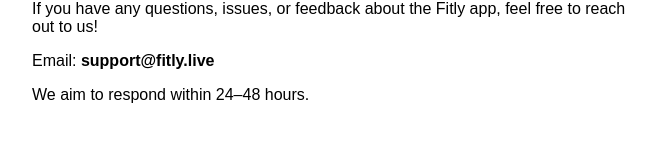
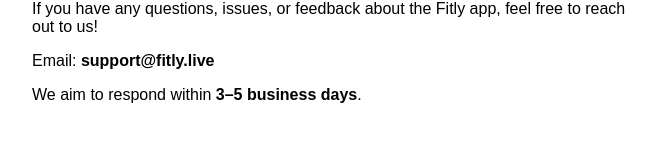
Before and after one commit to Fitly1/fitly-support, a plain HTML site: page index.html in a window 1280 px wide. Shown: the part 108-250 px from the top of the page, without its empty margins (308-964 px from the left). Drawn offline with Linux system fonts and the light colour scheme.

Commit message:
Update index.html

```diff
--- a/index.html
+++ b/index.html
@@ -9,6 +9,6 @@
   <h1>Fitly App Support</h1>
   <p>If you have any questions, issues, or feedback about the Fitly app, feel free to reach out to us!</p>
   <p>Email: <strong>support@fitly.live</strong></p>
-  <p>We aim to respond within 24–48 hours.</p>
+  <p>We aim to respond within <strong>3–5 business days</strong>.</p>
 </body>
 </html>
```
